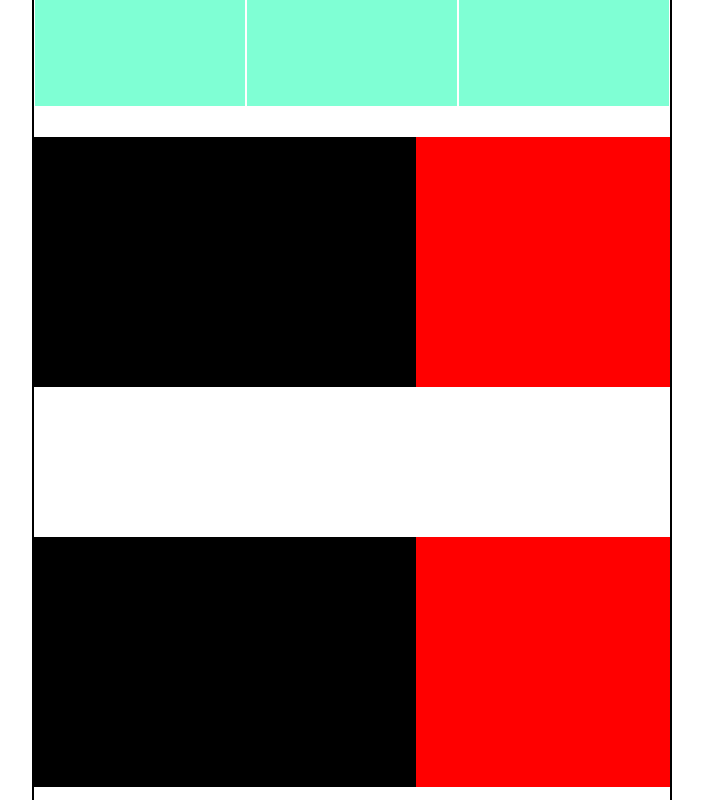
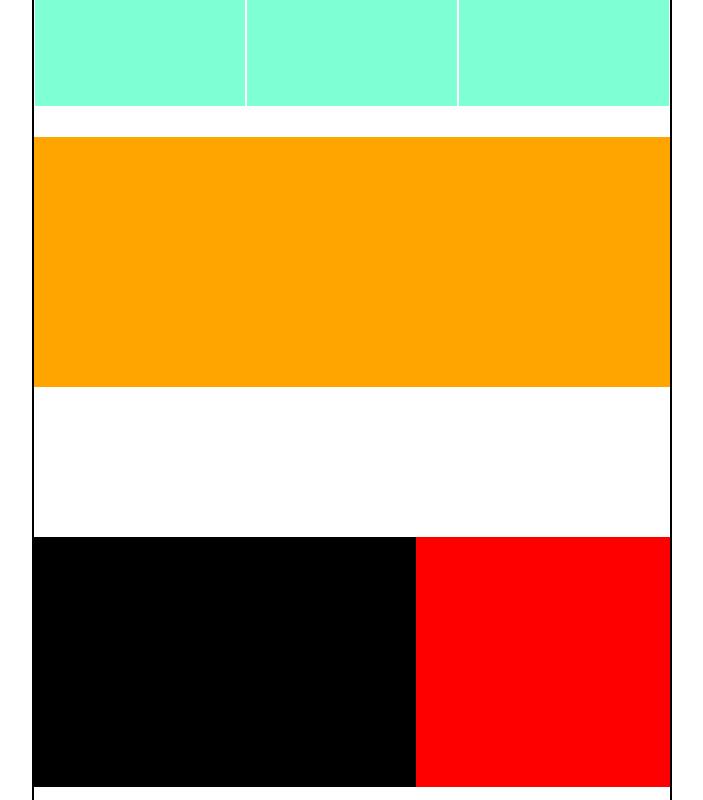
Before and after one commit to eugeniomalavasi/htmlcss-dropbox, a plain HTML site: page index.html in a window 1280 px wide. Shown: the part 1260-2060 px from the top of the page, without its empty margins (288-991 px from the left). Drawn offline with Linux system fonts and the light colour scheme.

Commit message:
fix: one column part added instead of the first two column part

```diff
--- a/css/style.css
+++ b/css/style.css
@@ -112,9 +112,18 @@ body {
     background-color: black;
 }
 
+/* ONE COLUMN PART */
+.top_one_clmn {
+    margin-bottom: 150px;
+    /* debug */
+    background-color: orange;
+    height: 250px;
+}
+
 /* FEATURES */
 /* six column part */
 .six_clmn {
+    margin-bottom: 150px;
     /* debug */
     height: 1000px;
 }
--- a/index.html
+++ b/index.html
@@ -1,11 +1,13 @@
 <!DOCTYPE html>
 <html lang="en">
+
 <head>
     <meta charset="UTF-8">
     <meta name="viewport" content="width=device-width, initial-scale=1.0">
     <link rel="stylesheet" href="./css/style.css">
     <title>Dropbox</title>
 </head>
+
 <body>
     <!-- HEADER -->
     <header>
@@ -36,16 +38,18 @@
                 <div class="card"></div>
             </div>
 
-        <!-- TWO CLMN PART -->
-            <div class="two_clm_box flex">
-                <div class="big_card">
+            <!-- ONE CLMN PART -->
+            <div class="one_clmn_box">
+                <div class="top_one_clmn">
 
                 </div>
-                <div class="small_card">
+
+                <div class="bottom_one_clmn">
 
                 </div>
             </div>
 
+            <!-- TWO CLMN PART -->
             <div class="two_clm_box flex">
                 <div class="big_card">
 
@@ -65,6 +69,12 @@
                 <div class="feat_card"></div>
                 <div class="feat_card"></div>
             </div>
+            <!-- TWO CLMN PART -->
+            <div class="two_clm_box flex">
+                <div class="big_card">
+
+                </div>
+            </div>
         </section>
     </main>
 
@@ -73,4 +83,5 @@
 
     </footer>
 </body>
+
 </html>
```
